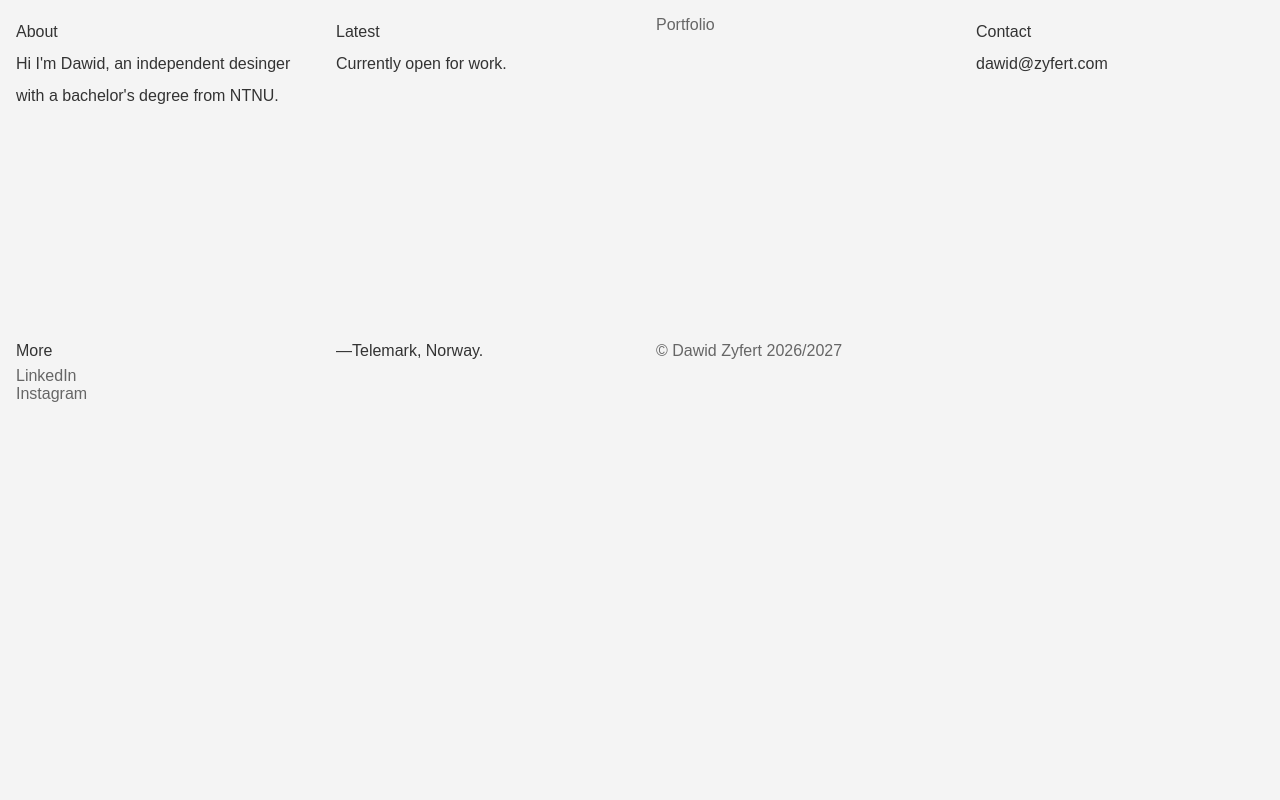
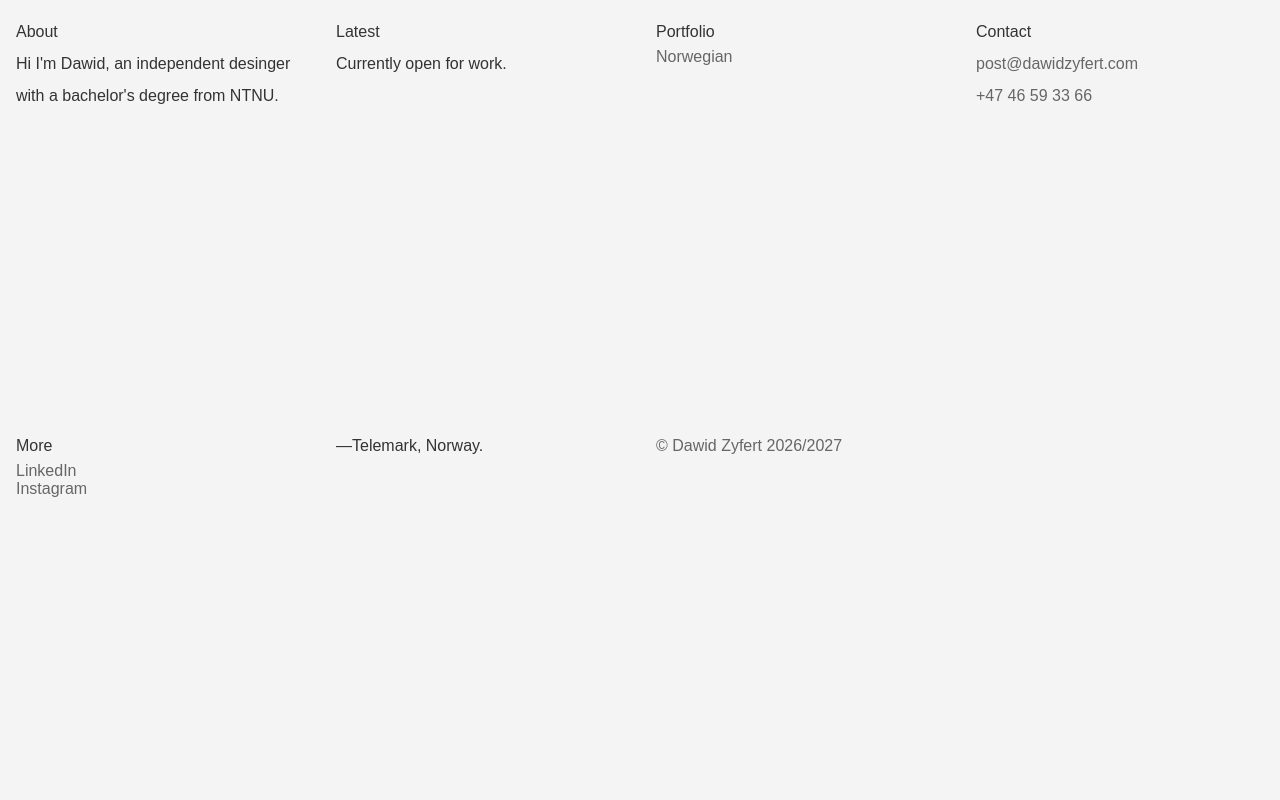
Before and after one commit to zyfertdz/Portfolio, a plain HTML site: page index.html in a window 1280 px wide. Drawn offline with Linux system fonts and the light colour scheme; a web font is replaced by a local one.

Commit message:
Add files via upload

```diff
--- a/index.html
+++ b/index.html
@@ -23,15 +23,17 @@
         </div>
 
         <div class="grid-item">
+            <p>Portfolio</p>
             <div class="portfolio">
-                <a href="portfolio.pdf" target="_blank">Portfolio</a>
+                <a href="portfolio.pdf" target="_blank">Norwegian</a>
             </div>
         </div>
 
         <div class="grid-item">
+            <p>Contact</p>
             <div class="contact-info">
-                <p>Contact</p>
-                <p>dawid@zyfert.com</p>
+                <p><a href="mailto:post@dawidzyfert.com">post@dawidzyfert.com</a></p>
+                <p><a href="tel:+4746593366">+47 46 59 33 66</a></p>
             </div>
         </div>
 
--- a/styles.css
+++ b/styles.css
@@ -17,39 +17,31 @@ p {
 .grid-container {
     display: grid;
     grid-template-columns: repeat(4, 1fr);
-    grid-template-rows: repeat(3, auto);
     gap: 0;
     width: 100vw;
-    height: 100vh;
+    min-height: 100vh;
     margin: 0;
     padding: 0;
-    border: none;
+    box-sizing: border-box;
 }
 
 .grid-item {
     padding: 1rem;
-    border: none;
     box-sizing: border-box;
 }
 
-.social-media a {
+.contact-info a,
+.social-media a,
+.portfolio a {
     display: block;
+    width: fit-content;
     color: #666;
     text-decoration: none;
     transition: color 0.2s ease;
 }
 
-.social-media a:hover {
-    color: #000;
-}
-
-.portfolio a {
-    display: block;
-    color: #666;
-    text-decoration: none;
-    transition: color 0.2s ease;
-}
-
+.contact-info a:hover,
+.social-media a:hover,
 .portfolio a:hover {
     color: #000;
 }
@@ -58,21 +50,21 @@ p {
     color: #666;
 }
 
-/* Tablet */
+@media (max-width: 1024px) {
+    .grid-container {
+        grid-template-columns: repeat(3, 1fr);
+    }
+}
+
 @media (max-width: 768px) {
     .grid-container {
         grid-template-columns: repeat(2, 1fr);
-        grid-template-rows: auto;
-        height: auto;
     }
 }
 
-/* Phone */
 @media (max-width: 480px) {
     .grid-container {
         grid-template-columns: 1fr;
-        grid-template-rows: auto;
-        height: auto;
     }
 
     .grid-item {
```
